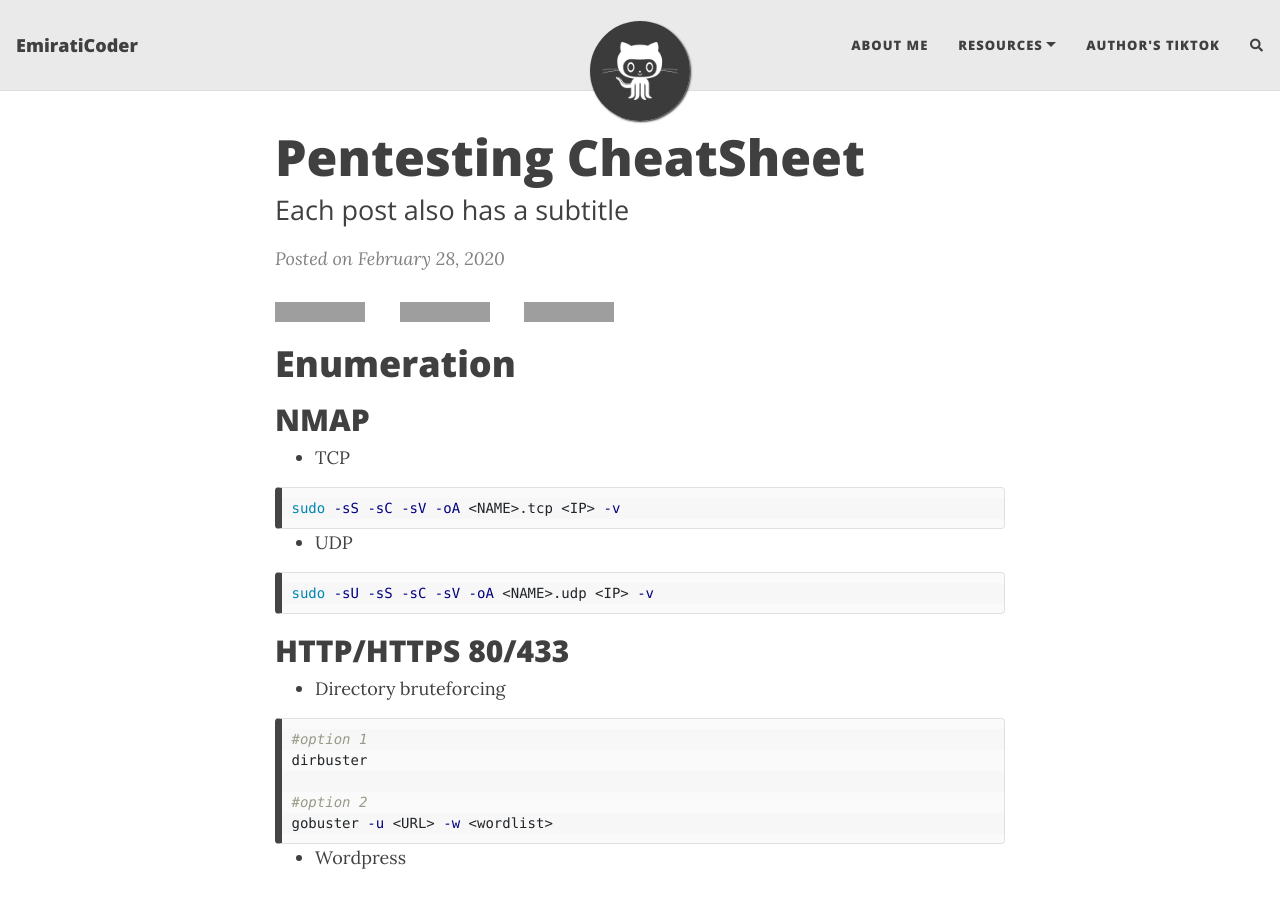
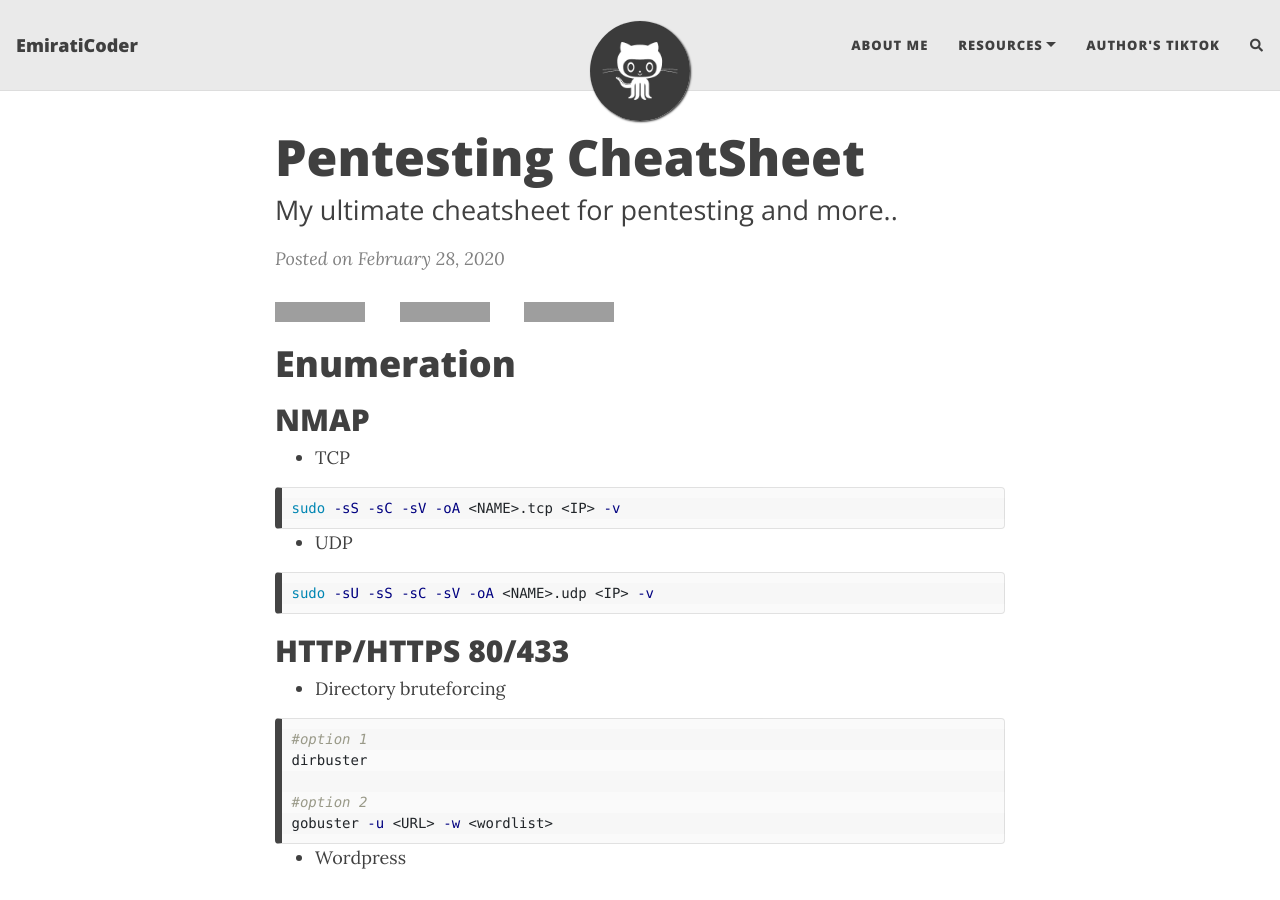
Before and after one commit to EmiratiCoder/emiraticoder.github.io, a Jekyll site: the page built from _posts/2020-02-28-test-markdown.md, in a window 1280 px wide and 900 px high, cut to the strip 0-900 px from the top of the window. Built offline with Jekyll 4.4.1, drawn with Linux system fonts in a browser that asks for light colours; nearby versions of some CDN libraries; comment, search, counter and statistics services are not loaded; grey boxes are pictures that could not be loaded.

Commit message:
Update 2020-02-28-test-markdown.md

```diff
--- a/_posts/2020-02-28-test-markdown.md
+++ b/_posts/2020-02-28-test-markdown.md
@@ -1,7 +1,7 @@
 ---
 layout: post
 title: Pentesting CheatSheet
-subtitle: Each post also has a subtitle
+subtitle: My ultimate cheatsheet for pentesting and more..
 gh-repo: daattali/beautiful-jekyll
 gh-badge:
   - star
```
Also changed, not shown: other parts of _posts/2020-02-28-test-markdown.md (+1 -1 lines).
